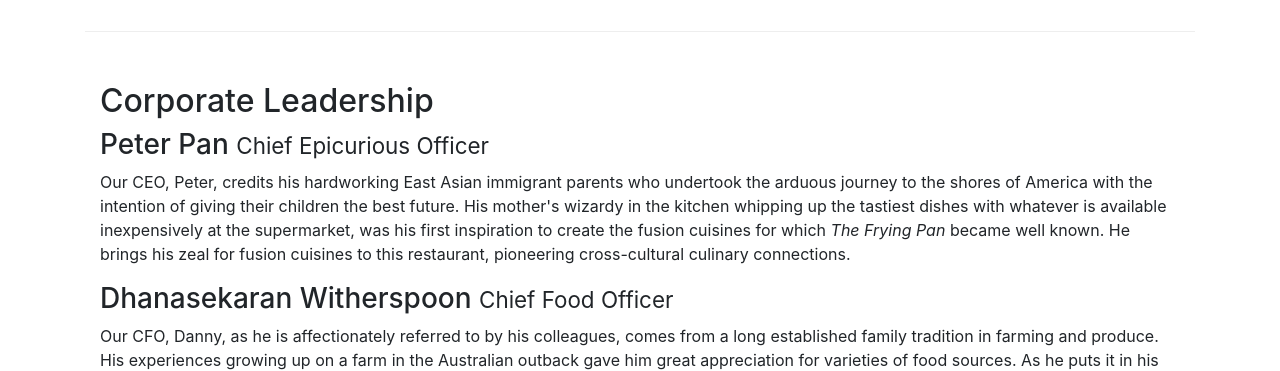
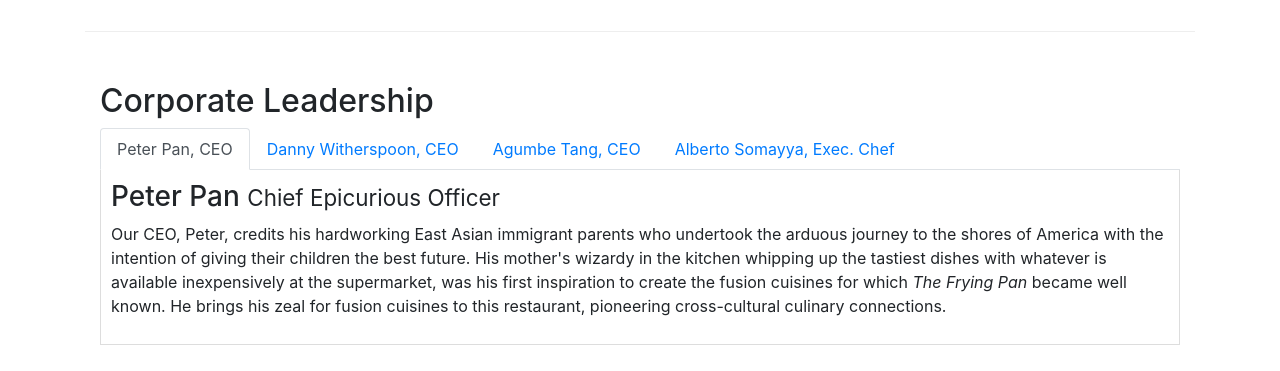
Before and after one commit to 1976user/bootstrap-4, a website: page aboutus.html in a window 1280 px wide. Shown: the part 940-1311 px from the top of the page. Drawn offline with nearby package versions, Linux system fonts and the light colour scheme.

Commit message:
Week3 Tabs

```diff
--- a/aboutus.html
+++ b/aboutus.html
@@ -123,14 +123,43 @@
         <div class="row row-content">
             <div class="col-12">
                 <h2>Corporate Leadership</h2>
+
+                <ul class="nav nav-tabs">
+                    <li class="nav-item">
+                        <a class="nav-link active" href="#peter" role="tab" data-toggle="tab">Peter Pan, CEO</a>
+                    </li>
+                    <li class="nav-item">
+                        <a class="nav-link" href="#danny" role="tab" data-toggle="tab">Danny Witherspoon, CEO</a>
+                    </li>
+                    <li class="nav-item">
+                        <a class="nav-link " href="#agumbe" role="tab" data-toggle="tab">Agumbe Tang, CEO</a>
+                    </li>
+                    <li class="nav-item">
+                        <a class="nav-link" href="#alberto" role="tab" data-toggle="tab">Alberto Somayya, Exec. Chef</a>
+                    </li>
+                </ul>
+
+                <div class="tab-content">
+                    <div role="tabpanel" class="tab-pane fade show active" id="peter">
                         <h3>Peter Pan <small>Chief Epicurious Officer</small></h3>
                         <p class="d-none d-sm-block">Our CEO, Peter, credits his hardworking East Asian immigrant parents who undertook the arduous journey to the shores of America with the intention of giving their children the best future. His mother's wizardy in the kitchen whipping up the tastiest dishes with whatever is available inexpensively at the supermarket, was his first inspiration to create the fusion cuisines for which <em>The Frying Pan</em> became well known. He brings his zeal for fusion cuisines to this restaurant, pioneering cross-cultural culinary connections.</p>
+                    </div>
+
+                    <div role="tabpanel" class="tab-pane fade" id="danny">
                         <h3>Dhanasekaran Witherspoon <small>Chief Food Officer</small></h3>
                         <p class="d-none d-sm-block">Our CFO, Danny, as he is affectionately referred to by his colleagues, comes from a long established family tradition in farming and produce. His experiences growing up on a farm in the Australian outback gave him great appreciation for varieties of food sources. As he puts it in his own words, <em>Everything that runs, wins, and everything that stays, pays!</em></p>
+                    </div>
+
+                    <div role="tabpanel" class="tab-pane fade" id="agumbe">
                         <h3>Agumbe Tang <small>Chief Taste Officer</small></h3>
                         <p class="d-none d-sm-block">Blessed with the most discerning gustatory sense, Agumbe, our CTO, personally ensures that every dish that we serve meets his exacting tastes. Our chefs dread the tongue lashing that ensues if their dish does not meet his exacting standards. He lives by his motto, <em>You click only if you survive my lick.</em></p>
+                    </div>
+
+                    <div role="tabpanel" class="tab-pane fade" id="alberto">
                         <h3>Alberto Somayya <small>Executive Chef</small></h3>
                         <p class="d-none d-sm-block">Award winning three-star Michelin chef with wide International experience having worked closely with whos-who in the culinary world, he specializes in creating mouthwatering Indo-Italian fusion experiences. He says, <em>Put together the cuisines from the two craziest cultures, and you get a winning hit! Amma Mia!</em></p>
+                    </div>
+                </div>
             </div>
        </div>
 
--- a/css/styles.css
+++ b/css/styles.css
@@ -37,3 +37,10 @@
 .navbar-dark {
 	background-color: #512DA8;
 }
+
+.tab-content {
+	border-left: 1px solid #ddd;
+	border-right: 1px solid #ddd;
+	border-bottom: 1px solid #ddd;
+	padding: 10px;
+}
```
Lines whose indentation alone changed are shown as unchanged.
